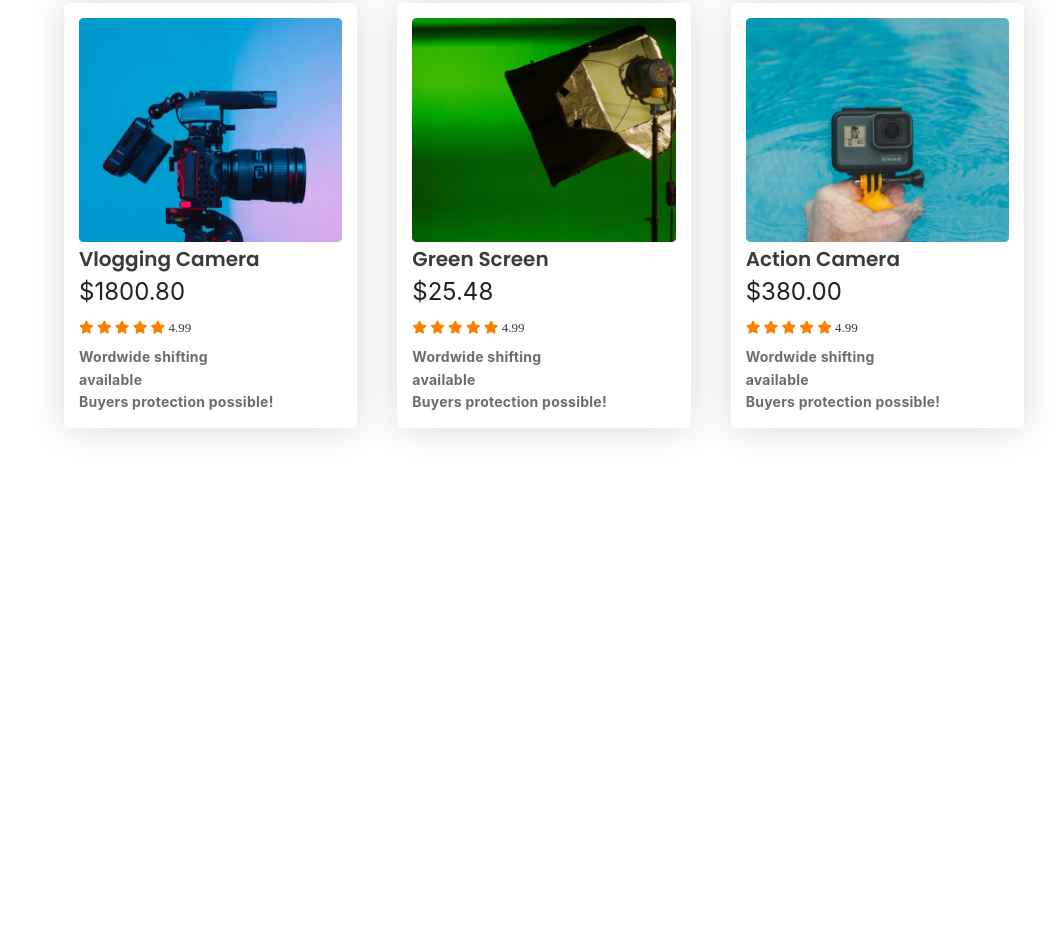
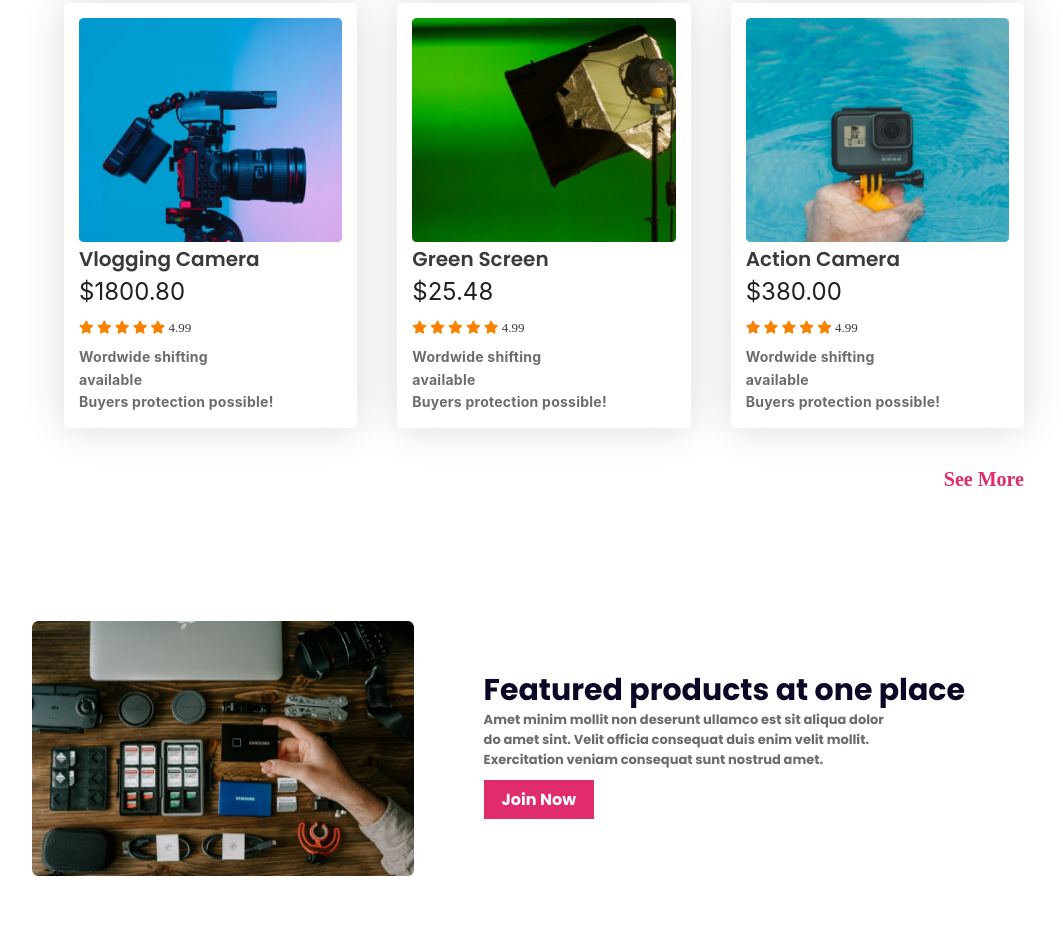
Before and after one commit to salman-farcy/responsive-project-two, a plain HTML site: page index.html in a window 1280 px wide. Shown: the part 1809-2752 px from the top of the page, without its empty margins (96-1159 px from the left). Before the commit the page ends 2342 px from the top, so only its background shows below. Drawn offline with Linux system fonts and the light colour scheme.

Commit message:
featured section

```diff
--- a/css/global.css
+++ b/css/global.css
@@ -60,7 +60,7 @@ img{
      font-style: normal;
      font-weight: 700;
      line-height: normal;
-     padding: .7rem 1rem;
+     padding: .7rem 1.3rem;
      transition: all .3s ease-in-out;
 }
 .primary-btn:hover{
--- a/css/responsive.css
+++ b/css/responsive.css
@@ -19,6 +19,15 @@
           grid-template-columns: repeat(2, 1fr);
           gap: 5rem;
      }
+     /* Featured start */
+     .featured-section{
+          gap: 3.5rem;
+     }
+     .featured-section .featured-img,
+     .featured-section .featured-content{
+          width: 50%;
+     }
+
 }
 
 
@@ -90,6 +99,17 @@
           grid-template-columns: repeat(2, 1fr);
           gap: 2.5rem;
      }
+     /* Featured start */
+     .featured-section{
+          flex-direction: column;
+     }
+     .featured-section .featured-img{
+          width: 100%;
+     }
+     .featured-section .featured-content{
+          width: 100%;
+     }
+
 }
 
 @media screen and (max-width: 576px){
--- a/css/style.css
+++ b/css/style.css
@@ -134,4 +134,49 @@ li a:hover{
      line-height: 160%; /* 20.02px */
      letter-spacing: 0.252px;
 }
+.see-more{
+     font-size: 2rem;
+     color: var(--bg-btn);
+     font-weight: 600;
+     display: block;
+     text-align: right;
+     /* margin: 0 right; */
+}
 /* 03 Collection end */
+
+/* 04 Featured start */
+.featured-section{
+     display:flex;
+     align-items: center;
+     justify-content: space-between;
+     gap: 7rem;
+}
+.featured-section .featured-img{
+     width: 40%;
+}
+.featured-section .featured-content{
+     width: 60%;
+}
+.featured-content h2{
+     color: var(--secendary);
+     font-family: Poppins;
+     font-size: 3rem;
+     font-style: normal;
+     font-weight: 700;
+     line-height: 4rem; /* 157.895% */
+}
+.featured-content p{
+     color: #6C6C6C;
+     font-family: Poppins;
+     font-size: 1.3rem;
+     font-style: normal;
+     font-weight: 700;
+     line-height: 2rem; /* 175% */
+     width: 70%;
+}
+.featured-content a{
+     border-radius: 0;
+     padding: .7rem 1.8rem;
+     margin: 1rem 0;
+}
+/* 04 Featured end */
--- a/index.html
+++ b/index.html
@@ -233,10 +233,27 @@
                          <small>Buyers protection possible!</small>
                     </div>
                </div>
+               <a class="see-more" href="#">See More</a>
           </div>
      </section>
 <!--03 Collection 3nd -->
 
+<!--04 Featured start-->
+     <section>
+          <div class="container-two">
+               <div class="featured-section">
+                    <div class="featured-img">
+                         <img src="images/gear.png" alt="">
+                    </div>
+                    <div class="featured-content">
+                         <h2>Featured products at one place</h2>
+                         <p>Amet minim mollit non deserunt ullamco est sit aliqua dolor do amet sint. Velit officia consequat duis enim velit mollit. Exercitation veniam consequat sunt nostrud amet.</p>
+                         <a class="primary-btn" href="#">Join Now</a>
+                    </div>
+               </div>
+          </div>
+     </section>
+<!--04 Featured end-->
 
 
 
```
